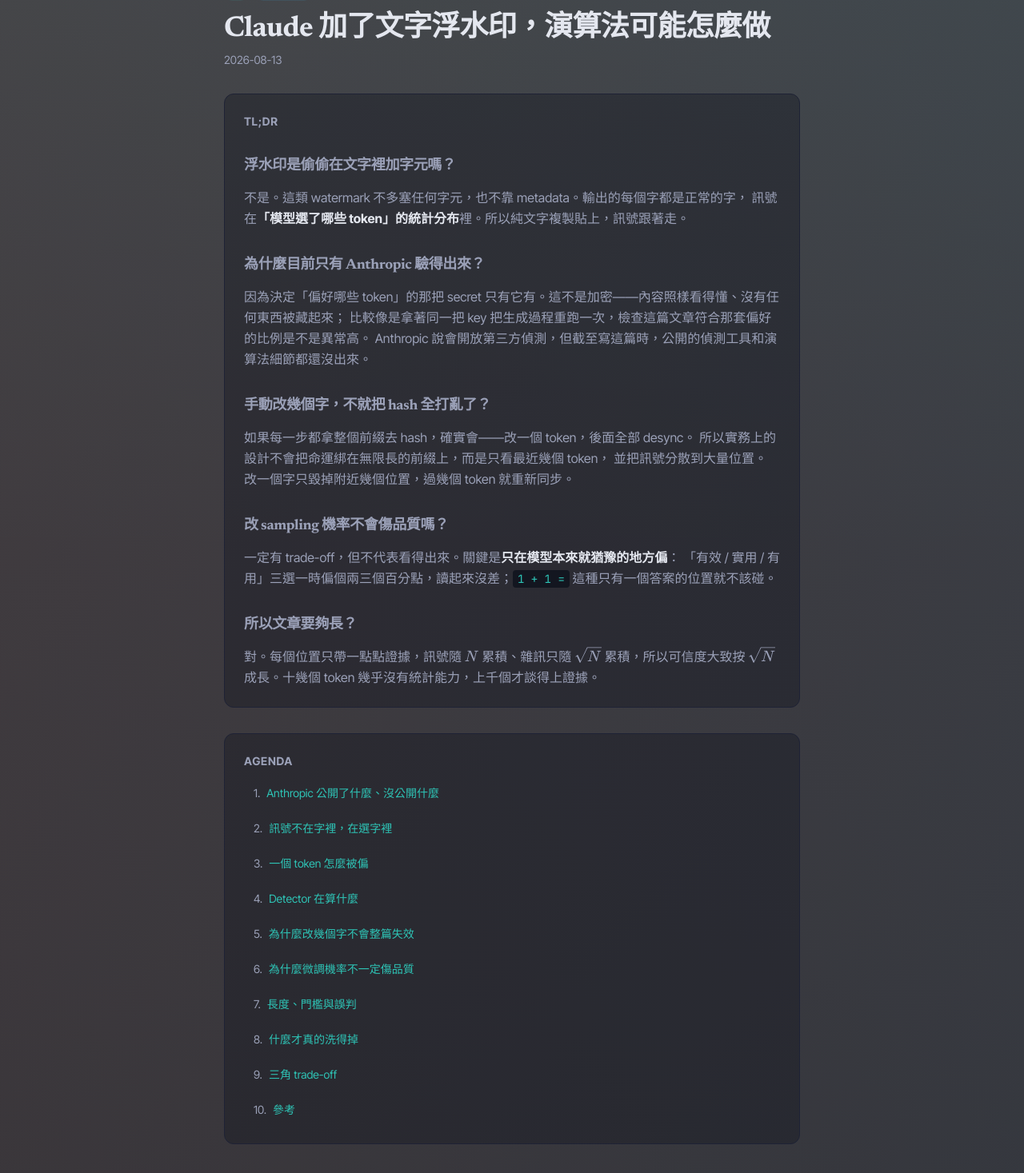
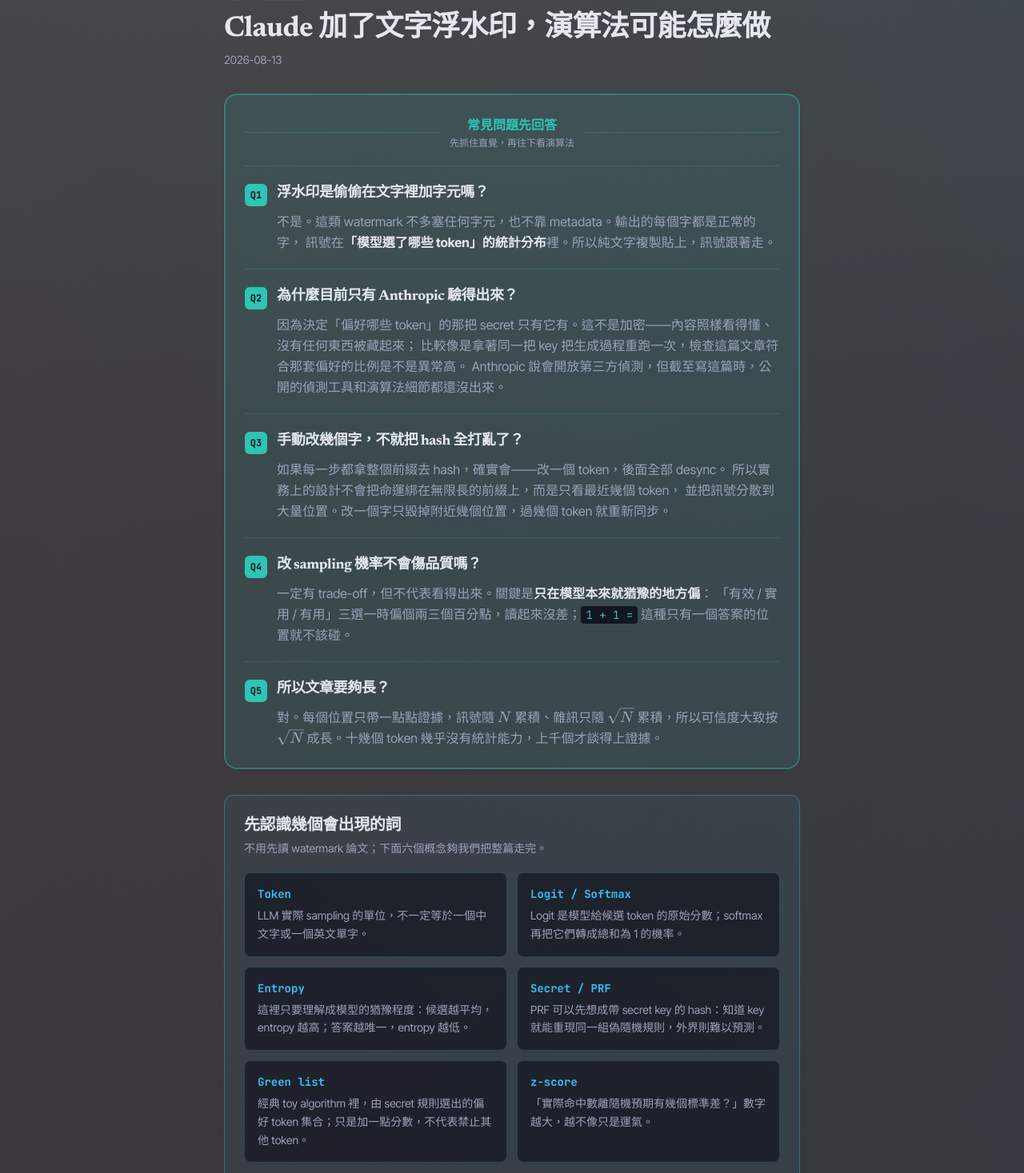
Before and after one commit to HanaYukii/hanayukii-site, a Next.js app: page /blog/llm-text-watermark in a window 1280 px wide. Shown: the part 203-1670 px from the top of the page at 80% size. Built offline with nearby package versions, Linux system fonts and the light colour scheme.

Commit message:
Refine /blog/llm-text-watermark intro and glossary

```diff
--- a/src/app/blog/llm-text-watermark/page.tsx
+++ b/src/app/blog/llm-text-watermark/page.tsx
@@ -33,8 +33,8 @@
 
 function Fact({ children }: { children: React.ReactNode }) {
   return (
-    <div className="my-4 rounded-lg border-l-2 border-primary bg-primary/5 px-4 py-3 text-sm">
-      <span className="mr-2 font-mono text-xs font-bold uppercase tracking-wider text-primary">
+    <div className="my-4 rounded-xl border border-primary/40 bg-primary/10 px-4 py-3 text-sm">
+      <span className="mr-2 inline-flex rounded-md bg-primary px-2 py-1 font-mono text-[11px] font-bold tracking-wider text-bg">
         已公開
       </span>
       {children}
@@ -44,11 +44,48 @@
 
 function Guess({ children }: { children: React.ReactNode }) {
   return (
-    <div className="my-4 rounded-lg border-l-2 border-dashed border-warm/40 bg-warm/5 px-4 py-3 text-sm">
-      <span className="mr-2 font-mono text-xs font-bold uppercase tracking-wider text-warm">
+    <div className="my-4 rounded-xl border border-dashed border-warm/50 bg-warm/10 px-4 py-3 text-sm">
+      <span className="mr-2 inline-flex rounded-md bg-warm px-2 py-1 font-mono text-[11px] font-bold tracking-wider text-bg">
         推測
       </span>
       {children}
+    </div>
+  );
+}
+
+function QuickAnswer({
+  number,
+  question,
+  children,
+}: {
+  number: number;
+  question: string;
+  children: React.ReactNode;
+}) {
+  return (
+    <div className="grid grid-cols-[auto_1fr] gap-x-3 border-t border-primary/20 py-5 first:border-t-0 first:pt-0 last:pb-0">
+      <span className="mt-0.5 flex h-7 min-w-7 items-center justify-center rounded-md bg-primary px-1.5 font-mono text-xs font-bold text-bg">
+        Q{number}
+      </span>
+      <div>
+        <h3 className="mb-2 text-lg font-bold text-text">{question}</h3>
+        <div className="text-text-muted">{children}</div>
+      </div>
+    </div>
+  );
+}
+
+function GlossaryItem({
+  term,
+  children,
+}: {
+  term: string;
+  children: React.ReactNode;
+}) {
+  return (
+    <div className="rounded-lg border border-sky/25 bg-surface/70 p-4">
+      <p className="mb-1.5 font-mono text-sm font-bold text-sky">{term}</p>
+      <p className="text-sm leading-relaxed text-text-muted">{children}</p>
     </div>
   );
 }
@@ -706,45 +743,84 @@
 
       <div className="prose-custom space-y-2 text-text-muted leading-relaxed [&_strong]:text-text [&_code]:rounded [&_code]:bg-surface [&_code]:px-1.5 [&_code]:py-0.5 [&_code]:text-primary [&_code]:text-sm">
         <FadeIn>
-          <div className="rounded-xl border border-border bg-surface/40 p-6">
-            <p className="mb-4 text-sm font-bold uppercase tracking-wider text-text-muted">
-              TL;DR
-            </p>
+          <div className="rounded-2xl border-2 border-primary/40 bg-primary/10 p-6 shadow-sm">
+            <div className="mb-5 flex items-center gap-3">
+              <span className="h-px flex-1 bg-primary/30" />
+              <div className="text-center">
+                <p className="font-bold text-primary">常見問題先回答</p>
+                <p className="mt-0.5 text-xs text-text-muted">先抓住直覺，再往下看演算法</p>
+              </div>
+              <span className="h-px flex-1 bg-primary/30" />
+            </div>
 
-            <SubHeading>浮水印是偷偷在文字裡加字元嗎？</SubHeading>
+            <QuickAnswer number={1} question="浮水印是偷偷在文字裡加字元嗎？">
               <p>
                 不是。這類 watermark 不多塞任何字元，也不靠 metadata。輸出的每個字都是正常的字，
                 訊號在<strong>「模型選了哪些 token」的統計分布</strong>裡。所以純文字複製貼上，訊號跟著走。
               </p>
+            </QuickAnswer>
 
-            <SubHeading>為什麼目前只有 Anthropic 驗得出來？</SubHeading>
+            <QuickAnswer number={2} question="為什麼目前只有 Anthropic 驗得出來？">
               <p>
                 因為決定「偏好哪些 token」的那把 secret 只有它有。這不是加密——內容照樣看得懂、沒有任何東西被藏起來；
                 比較像是拿著同一把 key 把生成過程重跑一次，檢查這篇文章符合那套偏好的比例是不是異常高。
                 Anthropic 說會開放第三方偵測，但截至寫這篇時，公開的偵測工具和演算法細節都還沒出來。
               </p>
+            </QuickAnswer>
 
-            <SubHeading>手動改幾個字，不就把 hash 全打亂了？</SubHeading>
+            <QuickAnswer number={3} question="手動改幾個字，不就把 hash 全打亂了？">
               <p>
                 如果每一步都拿整個前綴去 hash，確實會——改一個 token，後面全部 desync。
                 所以實務上的設計不會把命運綁在無限長的前綴上，而是只看最近幾個 token，
                 並把訊號分散到大量位置。改一個字只毀掉附近幾個位置，過幾個 token 就重新同步。
               </p>
+            </QuickAnswer>
 
-            <SubHeading>改 sampling 機率不會傷品質嗎？</SubHeading>
+            <QuickAnswer number={4} question="改 sampling 機率不會傷品質嗎？">
               <p>
                 一定有 trade-off，但不代表看得出來。關鍵是<strong>只在模型本來就猶豫的地方偏</strong>：
                 「有效 / 實用 / 有用」三選一時偏個兩三個百分點，讀起來沒差；
                 <code>1 + 1 =</code> 這種只有一個答案的位置就不該碰。
               </p>
+            </QuickAnswer>
 
-            <SubHeading>所以文章要夠長？</SubHeading>
+            <QuickAnswer number={5} question="所以文章要夠長？">
               <p>
                 對。每個位置只帶一點點證據，訊號隨 <InlineMath math="N" /> 累積、雜訊只隨{" "}
                 <InlineMath math="\sqrt{N}" /> 累積，所以可信度大致按{" "}
                 <InlineMath math="\sqrt{N}" /> 成長。十幾個 token 幾乎沒有統計能力，上千個才談得上證據。
               </p>
+            </QuickAnswer>
           </div>
+        </FadeIn>
+
+        <FadeIn delay={0.06}>
+          <section className="mt-8 rounded-xl border border-sky/35 bg-sky/5 p-6">
+            <h2 className="text-xl font-bold text-text">先認識幾個會出現的詞</h2>
+            <p className="mb-5 mt-1 text-sm text-text-muted">
+              不用先讀 watermark 論文；下面六個概念夠我們把整篇走完。
+            </p>
+            <div className="grid gap-3 sm:grid-cols-2">
+              <GlossaryItem term="Token">
+                LLM 實際 sampling 的單位，不一定等於一個中文字或一個英文單字。
+              </GlossaryItem>
+              <GlossaryItem term="Logit / Softmax">
+                Logit 是模型給候選 token 的原始分數；softmax 再把它們轉成總和為 1 的機率。
+              </GlossaryItem>
+              <GlossaryItem term="Entropy">
+                這裡只要理解成模型的猶豫程度：候選越平均，entropy 越高；答案越唯一，entropy 越低。
+              </GlossaryItem>
+              <GlossaryItem term="Secret / PRF">
+                PRF 可以先想成帶 secret key 的 hash：知道 key 就能重現同一組偽隨機規則，外界則難以預測。
+              </GlossaryItem>
+              <GlossaryItem term="Green list">
+                經典 toy algorithm 裡，由 secret 規則選出的偏好 token 集合；只是加一點分數，不代表禁止其他 token。
+              </GlossaryItem>
+              <GlossaryItem term="z-score">
+                「實際命中數離隨機預期有幾個標準差？」數字越大，越不像只是運氣。
+              </GlossaryItem>
+            </div>
+          </section>
         </FadeIn>
 
         <FadeIn delay={0.1}>
```
Lines whose indentation alone changed are shown as unchanged.
